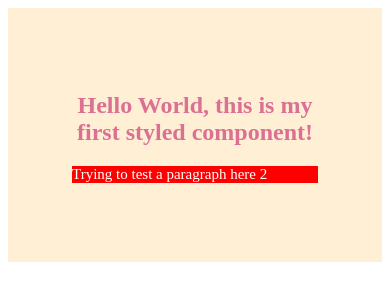
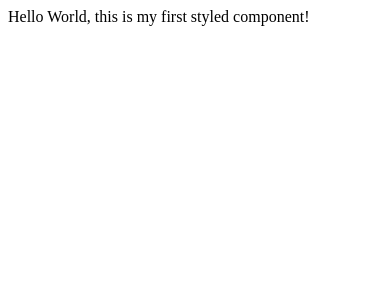
Before and after one commit to radov97/AndreiRadoviciDev, a React (Create React App) app: page / in a window 390 px wide. Shown: the top 300 px of the page. Built offline with nearby package versions, Linux system fonts and the light colour scheme.

Commit message:
Setup useContext

```diff
--- a/package.json
+++ b/package.json
@@ -13,6 +13,7 @@
     "g": "^2.0.1",
     "react": "^18.2.0",
     "react-dom": "^18.2.0",
+    "react-responsive": "^9.0.0",
     "react-scripts": "5.0.1",
     "styled-components": "^5.3.5",
     "typescript": "^4.4.2",
--- /dev/null
+++ b/src/context/responsive-context.tsx
@@ -0,0 +1,24 @@
+import React, { FC } from "react";
+import { useMediaQuery } from "react-responsive";
+import { ResponsiveContext } from "../general/context";
+import { IChildrenProp, IResponsiveContext } from "../general/interfaces";
+import { desktopBreakpoint, tabletBreakpoint } from "../styles/vars";
+
+const ReponsiveProvider: FC<IChildrenProp> = ({ children }) => {
+  const providerValue: IResponsiveContext = {
+    isBigScreen: useMediaQuery({
+        query: `(min-width: ${desktopBreakpoint})`
+    }),
+    isTabletOrMobile: useMediaQuery({
+      query: `(max-width: ${tabletBreakpoint})`,
+    }),
+  };
+
+  return (
+    <ResponsiveContext.Provider value={providerValue}>
+      {children}
+    </ResponsiveContext.Provider>
+  );
+};
+
+export default ReponsiveProvider;
--- /dev/null
+++ b/src/general/context.ts
@@ -0,0 +1,10 @@
+import { createContext } from "react";
+import { IResponsiveContext } from "./interfaces";
+
+const defaultState: IResponsiveContext = {
+  isBigScreen: false,
+  isTabletOrMobile: false,
+};
+
+export const ResponsiveContext =
+  createContext<IResponsiveContext>(defaultState);
--- /dev/null
+++ b/src/general/interfaces.ts
@@ -0,0 +1,8 @@
+export interface IChildrenProp {
+  children: React.ReactNode;
+}
+
+export interface IResponsiveContext {
+  isBigScreen: boolean;
+  isTabletOrMobile: boolean;
+}
--- a/src/index.tsx
+++ b/src/index.tsx
@@ -1,12 +1,13 @@
 import React from "react";
 import ReactDOM from "react-dom/client";
 import MainPage from "./pages/main-page";
+import ReponsiveProvider from "./context/responsive-context";
 
 const root = ReactDOM.createRoot(
   document.getElementById("root") as HTMLElement
 );
 root.render(
-  <React.StrictMode>
+  <ReponsiveProvider>
     <MainPage />
-  </React.StrictMode>
+  </ReponsiveProvider>
 );
--- a/src/pages/main-page.tsx
+++ b/src/pages/main-page.tsx
@@ -1,43 +1,12 @@
-import React from "react";
-import styled from "styled-components";
+import React, { FC, useContext } from "react";
+import { ResponsiveContext } from "../general/context";
 
-const MainPage = (): JSX.Element => {
-  const Title = styled.h1`
-    font-size: 1.5em;
-    text-align: center;
-    color: palevioletred;
-    &:hover {
-      background: green;
-    }
-  `;
+const MainPage: FC = (): JSX.Element => {
+  const { isBigScreen, isTabletOrMobile } = useContext(ResponsiveContext);
 
-  const css = {
-    fontSize: "15px",
-  };
+  console.log("isBigScreen", isBigScreen, "isTabletOrMobile", isTabletOrMobile);
 
-  const css2 = {
-    color: "white",
-    backgroundColor: "red",
-    "&:hover": {
-      backgroundColor: "yellow",
-    },
-  };
-
-  const Test = styled.p(css, css2);
-
-  const Wrapper = styled.section`
-    padding: 4em;
-    background: papayawhip;
-  `;
-
-  return (
-    <Wrapper>
-      <Title onClick={() => alert("test")}>
-        Hello World, this is my first styled component!
-      </Title>
-      <Test>Trying to test a paragraph here 2</Test>
-    </Wrapper>
-  );
+  return <div>Hello World, this is my first styled component!</div>;
 };
 
 export default MainPage;
--- /dev/null
+++ b/src/styles/vars.ts
@@ -0,0 +1,2 @@
+export const tabletBreakpoint = "1224px";
+export const desktopBreakpoint = "1225px";
```
Also changed, not shown: src/components/test.tsx (added, +44 -0 lines), 2 other files (tests, documents, lock files or other folders).
